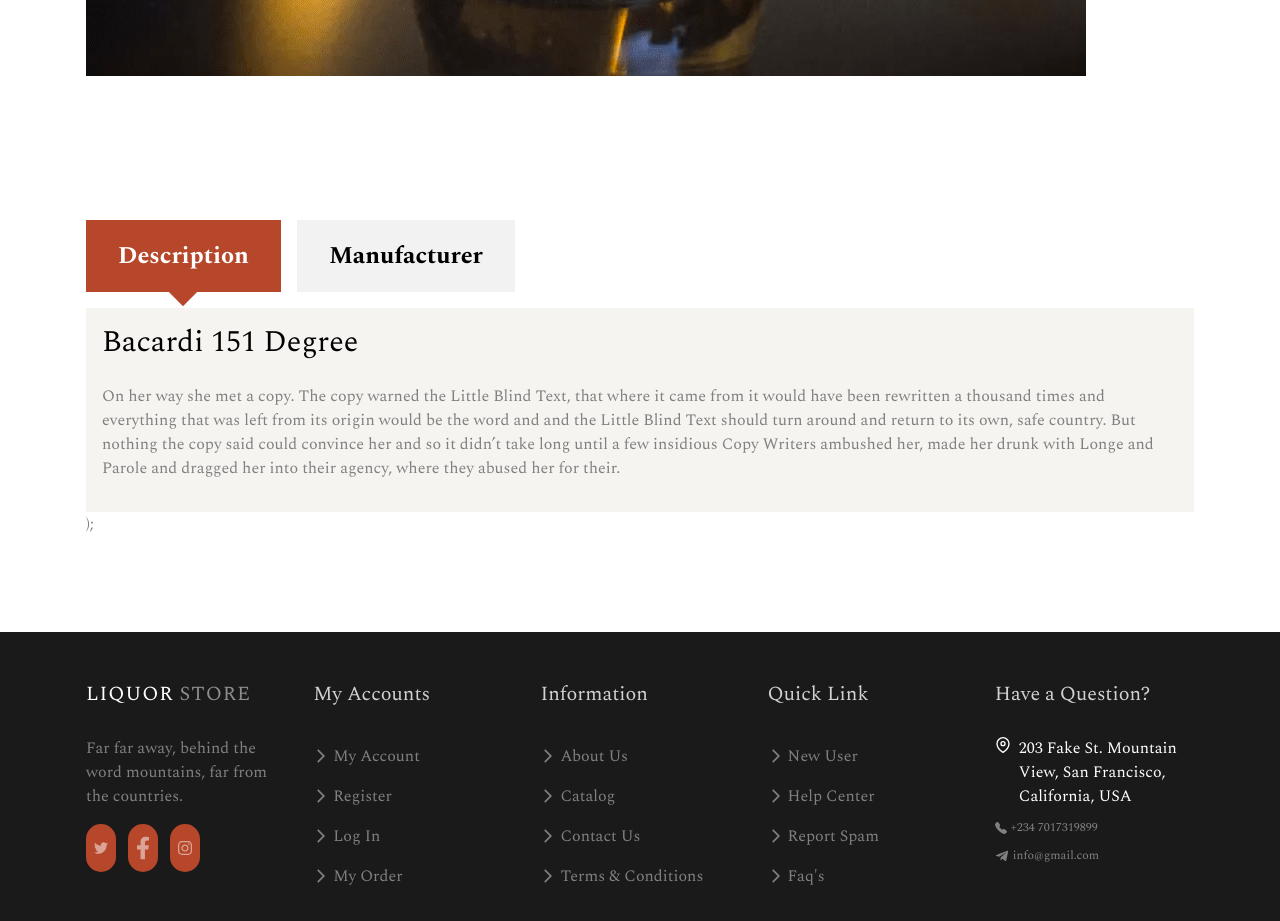
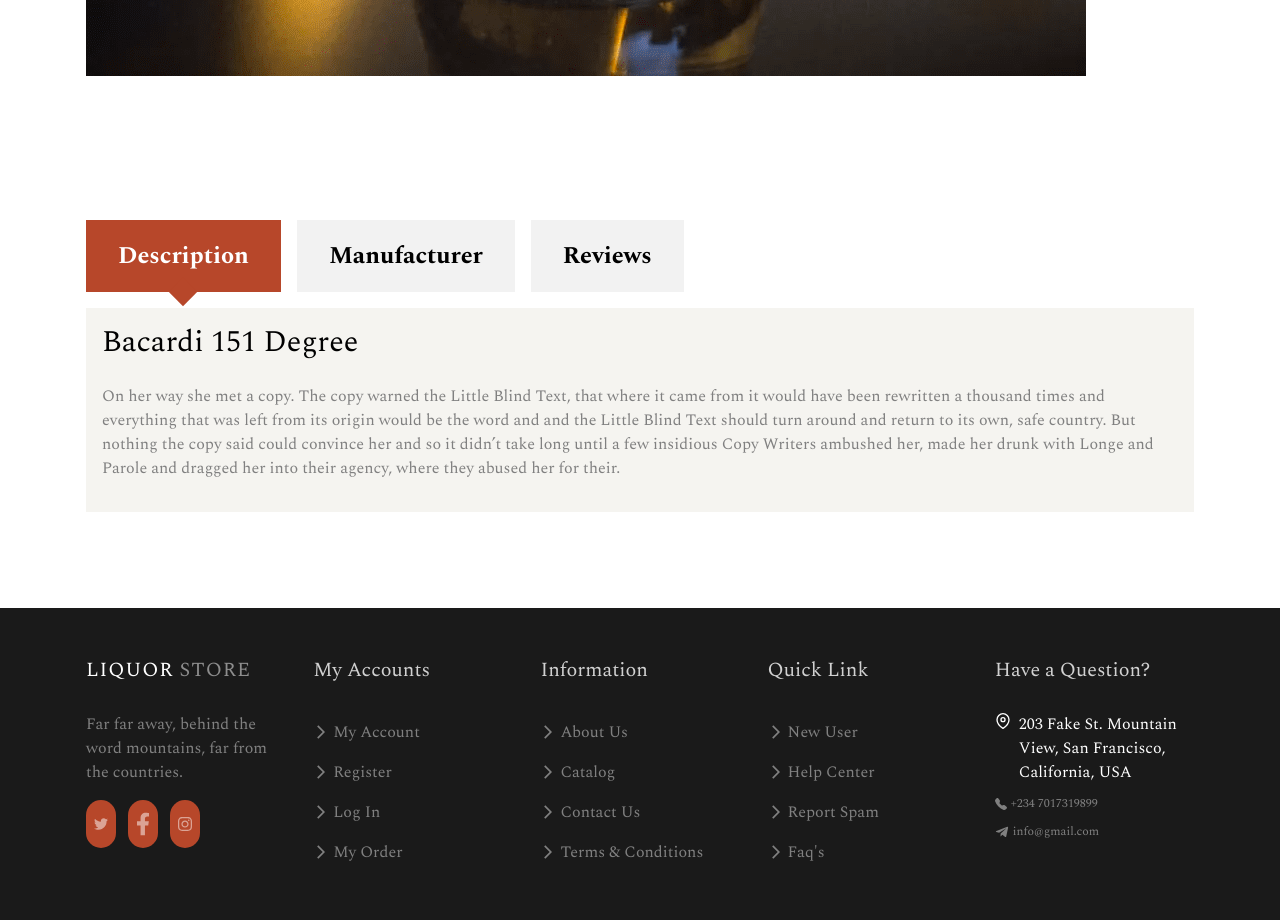
Before and after one commit to BIMERO/Drinks, a Next.js app: page /product/singleproduct in a window 1280 px wide. Shown: the part 2160-3081 px from the top of the page. Built offline with nearby package versions, Linux system fonts and the light colour scheme.

Commit message:
new files added

```diff
--- /dev/null
+++ b/Content/Review.tsx
@@ -0,0 +1,72 @@
+import React from "react";
+import Image from "next/image";
+import review from "@/Data/Reviews.json";
+import stars from "@/Data/Stars.json";
+import { RiStarSFill } from "react-icons/ri";
+
+export default function Review() {
+  return (
+    <section className="bg-brand_secondary-50 flex flex-col md:flex-row p-6 gap-8">
+      <div className="w-full md:w-3/5">
+        <h3 className=" text-2xl mb-5">23 Reviews</h3>
+        {review.map((item) => {
+          return (
+            <div key={item.id} className="flex mb-8 gap-5">
+              <Image
+                src={item.cover}
+                alt="image"
+                width={100}
+                height={100}
+                className=" w-36 h-20 rounded-[50%]"
+              />
+              <article className="flex flex-col gap-4">
+                <h4 className="flex justify-between text-lg">
+                  {item.name}{" "}
+                  <span className="text-brand_secondary-400 italic text-sm">
+                    25 April 2023
+                  </span>
+                </h4>
+                <p className="flex items-center">
+                  <RiStarSFill className=" text-brand_primary-50" />
+                  <RiStarSFill className=" text-brand_primary-50" />
+                  <RiStarSFill className=" text-brand_primary-50" />
+                  <RiStarSFill className=" text-brand_primary-50" />
+                  <RiStarSFill className=" text-brand_primary-50" />
+                </p>
+                <p>
+                  When she reached the first hills of the Italic Mountains, she
+                  had a last view back on the skyline of her hometown
+                  Bookmarksgrov
+                </p>
+              </article>
+            </div>
+          );
+        })}
+      </div>
+
+      <aside>
+        <h3 className=" text-2xl mb-5">Give a Review</h3>
+
+        {stars.map((star) => {
+          return (
+            <div key={star.id} className="flex items-center w-max mb-5">
+              <p className="flex items-center">
+                <RiStarSFill className=" text-brand_primary-50" />
+                <RiStarSFill className=" text-brand_primary-50" />
+                <RiStarSFill className=" text-brand_primary-50" />
+                <RiStarSFill className=" text-brand_primary-50" />
+                <RiStarSFill className=" text-brand_primary-50" />
+                <span className="ml-1 text-brand_secondary-400 italic text-sm">
+                  ({star.num})
+                </span>
+              </p>
+              <p className="md:ml-24 ml-16 text-brand_secondary-400 italic text-sm">
+                {star.reviews}
+              </p>
+            </div>
+          );
+        })}
+      </aside>
+    </section>
+  );
+}
--- a/Content/Tabs.tsx
+++ b/Content/Tabs.tsx
@@ -12,7 +12,7 @@
   const [activeTab, setActiveTab] = useState(0);
 
   return (
-    <div className="contain py-24 px-4">
+    <section className="contain py-24 px-4">
       <div className="flex flex-col gap-4 lg:flex-row">
         {tabs.map((tab, index) => (
           <button
@@ -27,7 +27,6 @@
         ))}
       </div>
       <div className="mt-4">{tabs[activeTab].content}</div>
-      );
-    </div>
+    </section>
   );
 };
--- /dev/null
+++ b/Data/Reviews.json
@@ -0,0 +1,22 @@
+[
+    {
+        "id": 1,
+        "cover": "/images/user1.jpg",
+        "name": "Jacob Webb",
+        "comment": "When she reached the first hills of the Italic Mountains, she had a last view back on the skyline of her hometown Bookmarksgrov"
+    },
+
+    {
+        "id": 2,
+        "cover": "/images/user2.jpg",
+        "name": "Jacob Webb",
+        "comment": "When she reached the first hills of the Italic Mountains, she had a last view back on the skyline of her hometown Bookmarksgrov"
+    },
+
+    {
+        "id": 3,
+        "cover": "/images/user3.jpg",
+        "name": "Jacob Webb",
+        "comment": "When she reached the first hills of the Italic Mountains, she had a last view back on the skyline of her hometown Bookmarksgrov"
+    }
+]
--- /dev/null
+++ b/Data/Stars.json
@@ -0,0 +1,27 @@
+[
+    {
+        "id": 1,
+        "num": "98%",
+        "reviews": "20 Reviews"
+    },
+    {
+        "id": 2,
+        "num": "85%",
+        "reviews": "20 Reviews"
+    },
+    {
+        "id": 3,
+        "num": "80%",
+        "reviews": "20 Reviews"
+    },
+    {
+        "id": 4,
+        "num": "89%",
+        "reviews": "20 Reviews"
+    },
+    {
+        "id": 5,
+        "num": "85%",
+        "reviews": "20 Reviews"
+    }
+]
--- a/app/product/singleproduct/page.tsx
+++ b/app/product/singleproduct/page.tsx
@@ -6,6 +6,7 @@
 import { RiStarSFill } from "react-icons/ri";
 import { AiOutlineMinus, AiOutlinePlus } from "react-icons/ai";
 import { Tabs } from "@/Content/Tabs";
+import Review from "@/Content/Review";
 
 const tabs = [
   {
@@ -43,6 +44,10 @@
         </p>
       </div>
     ),
+  },
+  {
+    label: "Reviews",
+    content: <Review />,
   },
 ];
 export default function Page() {
@@ -140,6 +145,7 @@
           </div>
         </div>
       </section>
+
       <Tabs tabs={tabs} />
     </main>
   );
--- a/tailwind.config.ts
+++ b/tailwind.config.ts
@@ -30,6 +30,7 @@
           250: "#1a1a1a",
           300: "#212529",
           350: "#bbb",
+          400: "#b3b3b3",
         },
 
         brand_gray: {
```
